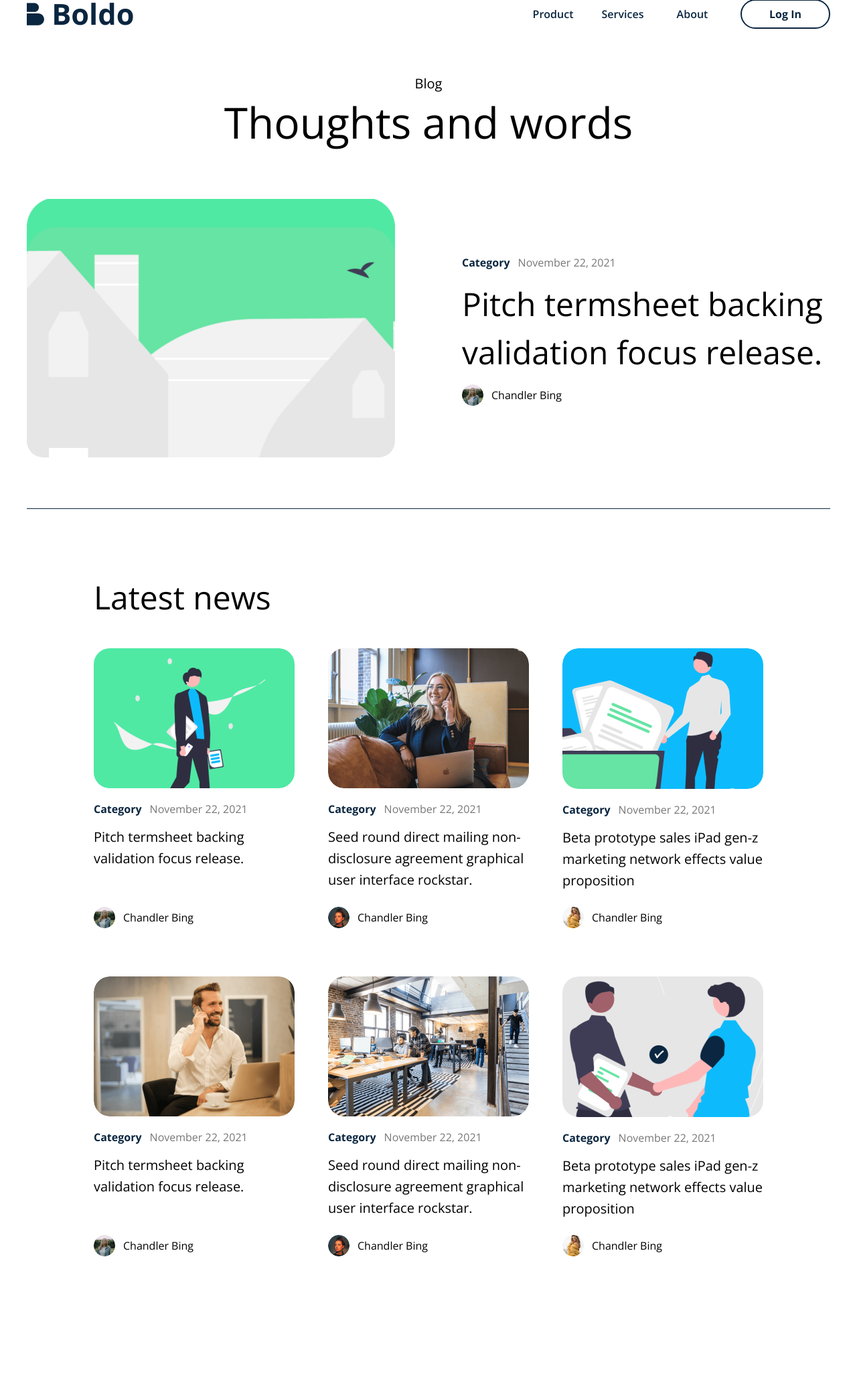
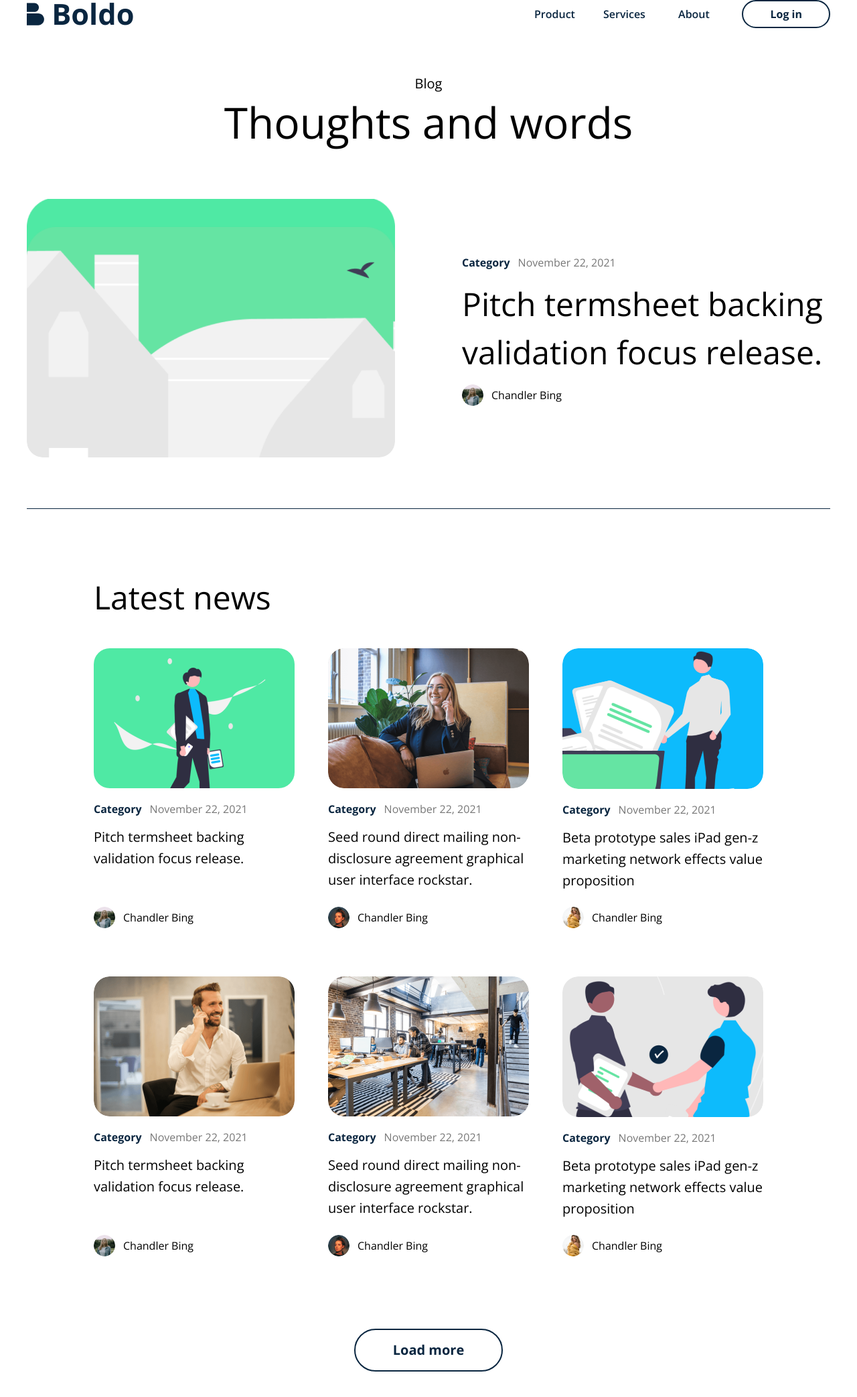
Before and after one commit to franticus/scand-example-react-scss, a React (Create React App) app: page / in a window 1280 px wide. Shown: the top 2086 px of the page at 67% size. Before the commit the page ends 2044 px from the top, so only its background shows below. Built offline with nearby package versions, Linux system fonts and the light colour scheme.

Commit message:
scand: add button

```diff
--- a/src/App.js
+++ b/src/App.js
@@ -4,7 +4,7 @@ import {
   Navbar,
   LatestNews
 } from './components';
-import { Devider, BlogItem } from './components/common';
+import { Devider, BlogItem, Button } from './components/common';
 
 const App = () => {
   return (
@@ -14,6 +14,7 @@ const App = () => {
       <BlogItem size="lg" />
       <Devider />
       <LatestNews />
+      <Button color="ghost" size="lg" text="Load more" />
     </div>
   );
 }
--- a/src/App.scss
+++ b/src/App.scss
@@ -1,4 +1,5 @@
 .App {
   margin: 0 auto;
   max-width: 1400px;
+  padding-bottom: 1000px;
 }
--- /dev/null
+++ b/src/components/common/button/Button.jsx
@@ -0,0 +1,18 @@
+import React from 'react';
+import s from './Button.module.scss'
+import cn from 'classnames';
+
+export const Button = (props) => {
+  const { color = 'ghost', size = 'sm', text = 'Button' } = props;
+
+  return (
+    <div className={cn(s.button, {
+      [s.ghost]: color === 'ghost',
+      [s.primary]: color === 'primary',
+      [s.sm]: size === 'sm',
+      [s.lg]: size === 'lg',
+    })}>
+      {text}
+    </div>
+  )
+}
--- /dev/null
+++ b/src/components/common/button/Button.module.scss
@@ -0,0 +1,49 @@
+.button {
+  display: flex;
+  align-items: center;
+  justify-content: center;
+  border: 2px solid var(--black);
+  border-radius: 24px;
+  font-weight: 700;
+  width: fit-content;
+  color: var(--black);
+  transition: all 0.3s;
+  cursor: pointer;
+  margin: 0 auto;
+  padding: 8px 40px;
+
+  &:hover {
+    background: var(--primary);
+    border: 2px solid transparent;
+    border-radius: 24px;
+    font-weight: 700;
+  }
+}
+
+.ghost {
+  background: var(--white);
+}
+
+.primary {
+  background: var(--primary);
+  border: 2px solid transparent;
+
+  &:hover {
+    background: var(--primary);
+    border: 2px solid transparent;
+    border-radius: 56px;
+    font-weight: 700;
+    transform: scale(1.1);
+  }
+}
+
+.lg {
+  font-size: 20px;
+  line-height: 28px;
+  border-radius: 56px;
+  padding: 16px 56px;
+
+  &:hover {
+    border-radius: 56px;
+  }
+}
--- a/src/components/common/index.js
+++ b/src/components/common/index.js
@@ -1,3 +1,4 @@
 export * from './logo/Logo';
 export * from './devider/Devider';
 export * from './blogItem/BlogItem';
+export * from './button/Button';
--- a/src/components/latestNews/LatestNews.module.scss
+++ b/src/components/latestNews/LatestNews.module.scss
@@ -2,7 +2,7 @@
   display: flex;
   align-items: center;
   flex-direction: column;
-  margin: 96px auto;
+  margin: 96px auto 36px auto;
   max-width: 1000px;
 
   &__title {
--- a/src/components/navbar/Navbar.jsx
+++ b/src/components/navbar/Navbar.jsx
@@ -1,6 +1,5 @@
 import React from 'react';
-import cn from 'classnames';
-import { Logo } from '../common';
+import { Logo, Button } from '../common';
 import s from './Navbar.module.scss';
 
 export const Navbar = () => {
@@ -11,7 +10,7 @@ export const Navbar = () => {
         <a className={s.link} href='/'>Product</a>
         <a className={s.link} href='/'>Services</a>
         <a className={s.link} href='/'>About</a>
-        <a className={cn(s.link, s.link__selected)} href='/'>Log In</a>
+        <Button color="ghost" size="sm" text="Log in" />
       </div>
     </div>
   )
--- a/src/components/navbar/Navbar.module.scss
+++ b/src/components/navbar/Navbar.module.scss
@@ -27,10 +27,9 @@
   border: 2px solid transparent;
   border-radius: 24px;
   width: 60px;
-  transition: all 0.3s;
 
-  &:not(:first-child) {
-    margin-left: 40px;
+  &:not(:last-child) {
+    margin-right: 40px;
   }
 
   &__selected {
```
